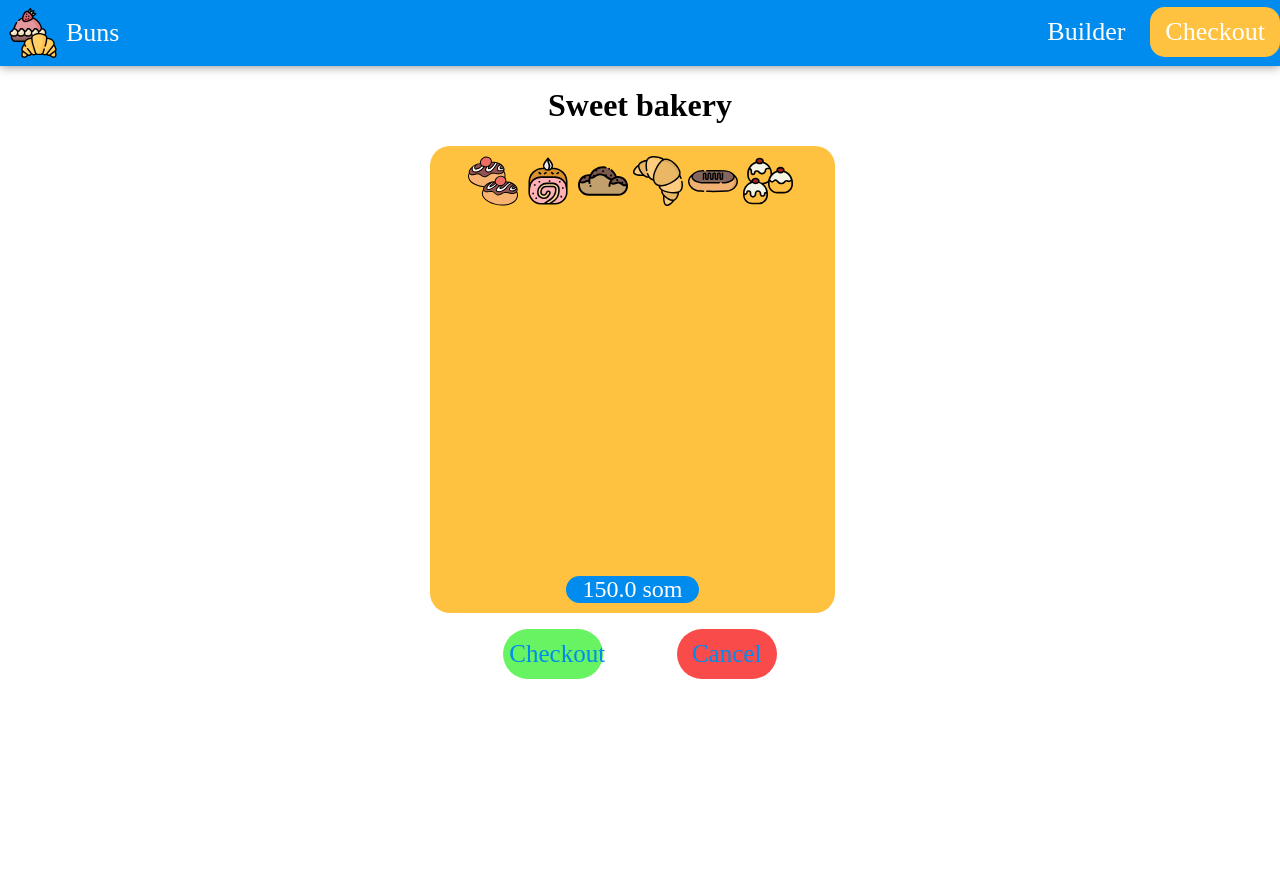
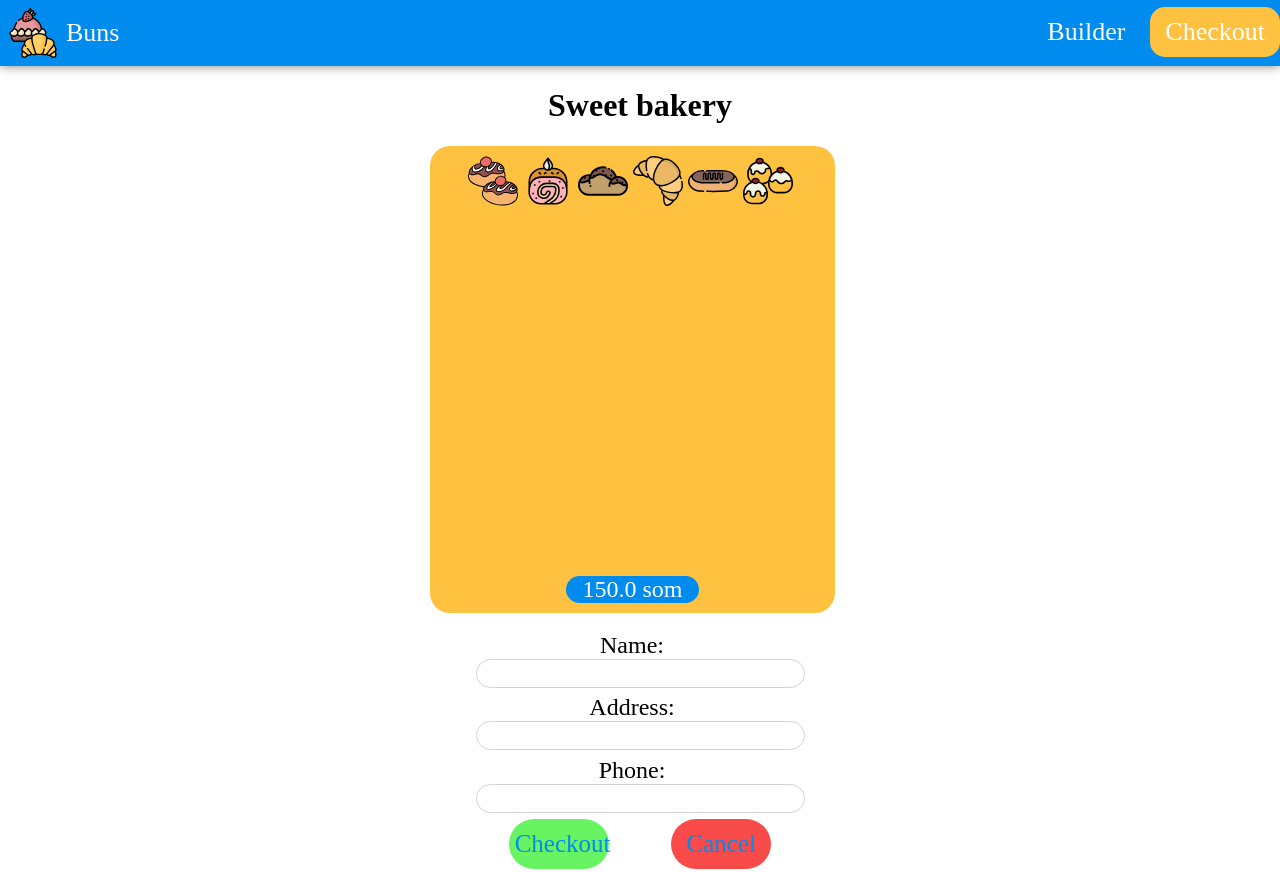
Before and after one commit to Erjankydyrov/private-builder, a React (Create React App) app: page /checkout in a window 1280 px wide. Before the commit the page ends 800 px from the top, so only its background shows below. Built offline with nearby package versions, Linux system fonts and the light colour scheme; a web font is replaced by a local one.

Commit message:
corected Checkout

```diff
--- a/src/components/Checkout/Checkout.js
+++ b/src/components/Checkout/Checkout.js
@@ -1,5 +1,6 @@
+import BunsPreview from "../BunsBuilder/BunsPreview/BunsPreview";
 import classes from "./Checkout.module.css";
-import CheckoutSummary from "./CheckoutSummary/CheckoutSummary";
+import CheckoutForm from "./ChecoutForm/CheckoutForm";
 
 const Checkout = ({ history }) => {
 
@@ -8,8 +9,16 @@ const Checkout = ({ history }) => {
     }
 
     return (
-        <div className={classes.CheckoutSummary}>
-            <CheckoutSummary cancelCallback={cancelCallback} />
+        <div className={classes.Checkout}>
+            <BunsPreview ingredients={{
+                PBuns: 1,
+                Bread: 1,
+                BBuns: 1,
+                Crois: 1,
+                Ecler: 1,
+                MBuns: 1,
+            }} price={150} />
+            <CheckoutForm />
         </div>
     );
 }
--- a/src/components/Checkout/Checkout.module.css
+++ b/src/components/Checkout/Checkout.module.css
@@ -0,0 +1,4 @@
+.Checkout {
+    width: 420px;
+    margin: 0 auto;
+}
```
